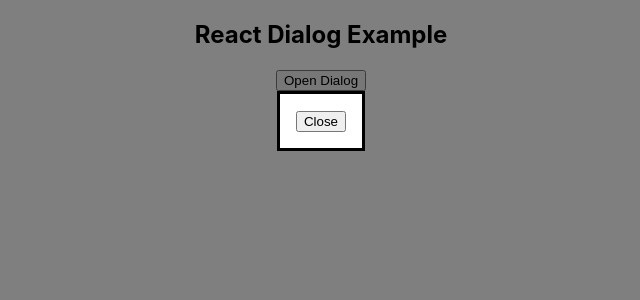
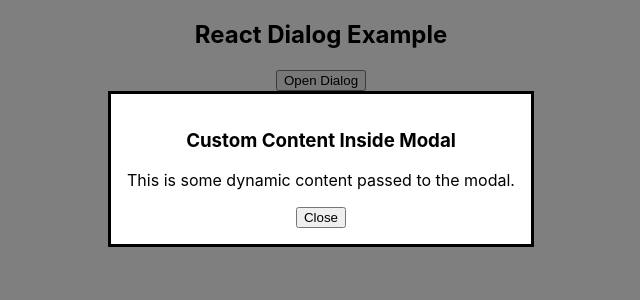
Before and after one commit to waldmaier/react-samples, a React (Create React App) app in the folder my-app/: page / in a window 1280 px wide. Both pictures are taken after a click on the button "Open Dialog". Shown: the top 300 px of the page, without its empty margins (319-959 px from the left). Built offline with nearby package versions, Linux system fonts and the light colour scheme.

Commit message:
with children

```diff
--- a/my-app/src/App.tsx
+++ b/my-app/src/App.tsx
@@ -6,7 +6,10 @@ import DialogComponent from "./dialog/DialogComponent";
 function App() {
   return (
     <div className="App">
-      <DialogComponent id={"mymymymy"}/>
+      <DialogComponent id="example-dialog">
+        <h3>Custom Content Inside Modal</h3>
+        <p>This is some dynamic content passed to the modal.</p>
+      </DialogComponent>
     </div>
   );
 }
--- a/my-app/src/dialog/DialogComponent.tsx
+++ b/my-app/src/dialog/DialogComponent.tsx
@@ -1,10 +1,12 @@
-import React, { useState } from 'react';
+import React, { useState, ReactNode } from 'react';
 
+// Define the type for props, including children
 type DialogProps = {
   id: string;
+  children: ReactNode;  // This allows any React content to be passed as children
 };
 
-const DialogComponent = ({ id }: DialogProps) => {
+const DialogComponent = ({ id, children }: DialogProps) => {
   const [isOpen, setIsOpen] = useState<boolean>(false);
 
   const openDialog = (): void => {
@@ -25,6 +27,9 @@ const DialogComponent = ({ id }: DialogProps) => {
         <>
           <div className="dialog-backdrop" onClick={closeDialog} />
           <dialog id={id} open aria-hidden={!isOpen}>
+            <div>
+              {children} {/* Render the passed content here */}
+            </div>
             <button onClick={closeDialog} autoFocus>
               Close
             </button>
```
